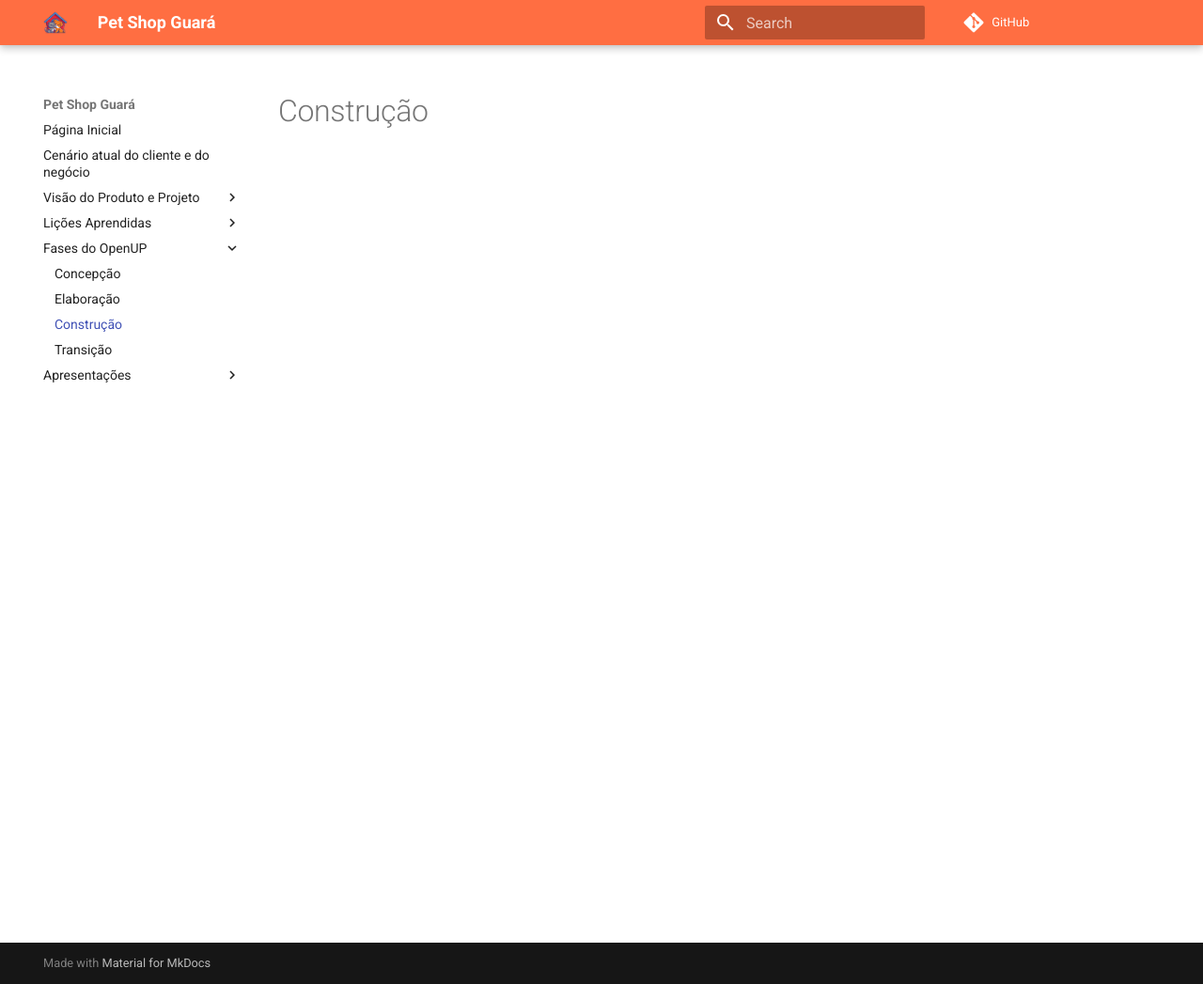
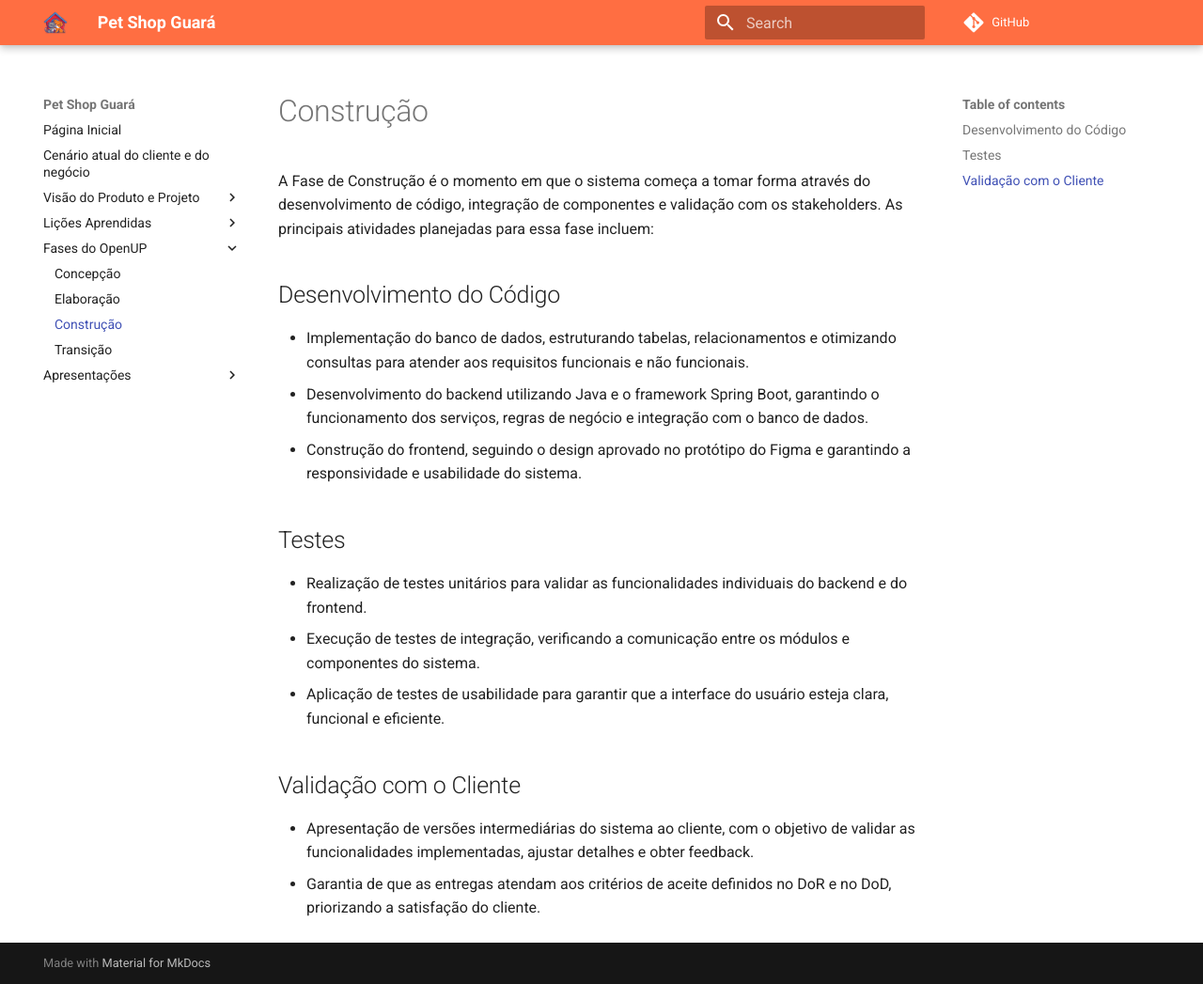
Before and after one commit to mdsreq-fga-unb/2024.2-T03-PetShopGuara, an MkDocs documentation site: the page built from docs/FasesOpenUP/Construcao.md, in a window 1280 px wide and 1047 px high. Shown: the whole window at 94% size. Built offline with MkDocs 1.6.1 and Material for MkDocs 9.7.7, drawn with Linux system fonts in a browser that asks for light colours; comment, search, counter and statistics services are not loaded.

Commit message:
docs: adicionando processos da construção

```diff
--- a/docs/FasesOpenUP/Construcao.md
+++ b/docs/FasesOpenUP/Construcao.md
@@ -1 +1,16 @@
 # Construção
+A Fase de Construção é o momento em que o sistema começa a tomar forma através do desenvolvimento de código, integração de componentes e validação com os stakeholders. As principais atividades planejadas para essa fase incluem:
+
+## Desenvolvimento do Código
+- Implementação do banco de dados, estruturando tabelas, relacionamentos e otimizando consultas para atender aos requisitos funcionais e não funcionais.
+- Desenvolvimento do backend utilizando Java e o framework Spring Boot, garantindo o funcionamento dos serviços, regras de negócio e integração com o banco de dados.
+- Construção do frontend, seguindo o design aprovado no protótipo do Figma e garantindo a responsividade e usabilidade do sistema.
+
+## Testes
+- Realização de testes unitários para validar as funcionalidades individuais do backend e do frontend.
+- Execução de testes de integração, verificando a comunicação entre os módulos e componentes do sistema.
+- Aplicação de testes de usabilidade para garantir que a interface do usuário esteja clara, funcional e eficiente.
+
+## Validação com o Cliente
+- Apresentação de versões intermediárias do sistema ao cliente, com o objetivo de validar as funcionalidades implementadas, ajustar detalhes e obter feedback.
+- Garantia de que as entregas atendam aos critérios de aceite definidos no DoR e no DoD, priorizando a satisfação do cliente.
```
Also changed, not shown: docs/VisãoProduto/Cronograma.md (+4 -4 lines).
